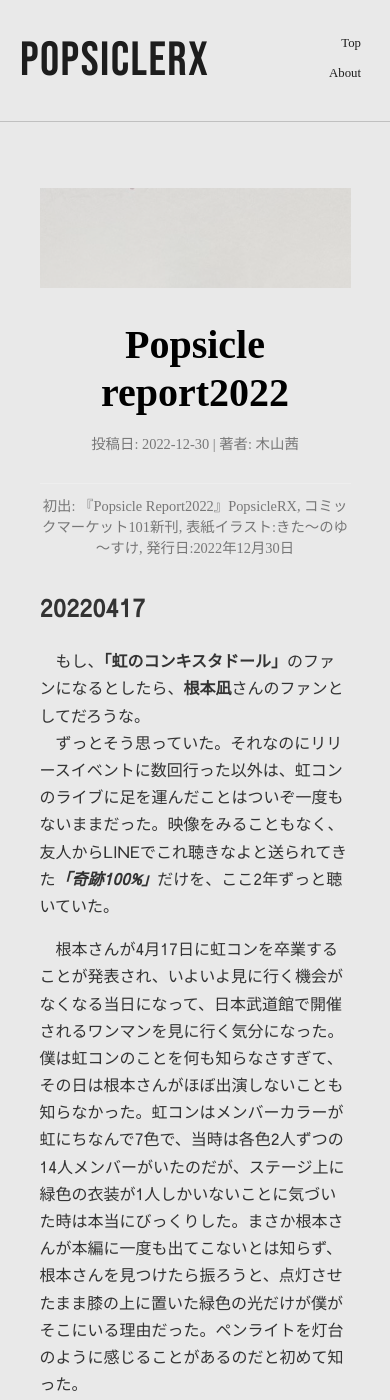
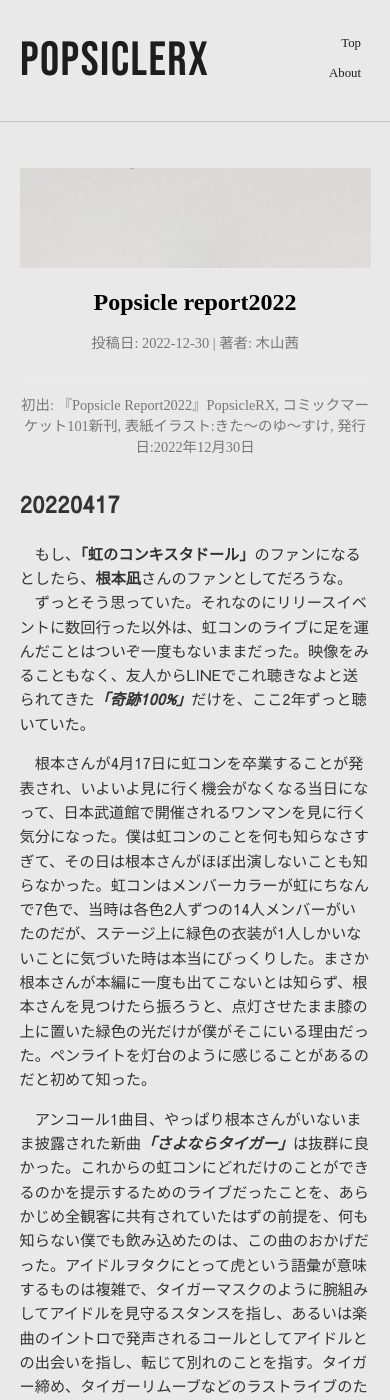
Before and after one commit to A-kiyamagen/a-kiyamagen.github.io, a Jekyll site: the page built from _posts/2022-12-30-Popsicle Report2022.md, in a window 390 px wide and 1400 px high. Built offline with Jekyll 4.4.1, drawn with Linux system fonts in a browser that asks for light colours; some web fonts are replaced.

Commit message:
この内容でいったん公開

```diff
--- a/assets/css/post.css
+++ b/assets/css/post.css
@@ -170,3 +170,47 @@
     margin-top: 5px;   /* 画像との間のスペース */
     margin-bottom: 15px; /* 次の要素とのスペース */
   }
+
+  /* タブレット以下の画面サイズ (例: 768px 以下) */
+@media (max-width: 768px) {
+  .post {
+    margin-left: 0px;
+    margin-right: 0px;
+    padding: 0px;
+  }
+
+  .post-title {
+    font-size: 2em;
+  }
+
+  .post-content img {
+    max-width: 100%; /* 小さな画面では親要素いっぱいに */
+    margin: 15px auto;
+  }
+
+  .post-tags ul {
+    justify-content: flex-start; /* 左寄せで表示 */
+  }
+
+  .post-tags li {
+    margin: 5px 5px;
+  }
+}
+
+/* スマートフォンなどの小さな画面サイズ (例: 480px 以下) */
+@media (max-width: 480px) {
+  .post {
+    margin-left: 0px;
+    margin-right: 0px;
+    padding: 0px;
+  }
+
+  .post-title {
+    font-size: 1.5em;
+  }
+
+  .post-content {
+    font-size: 0.95em;
+    line-height: 1.6;
+  }
+}
```
